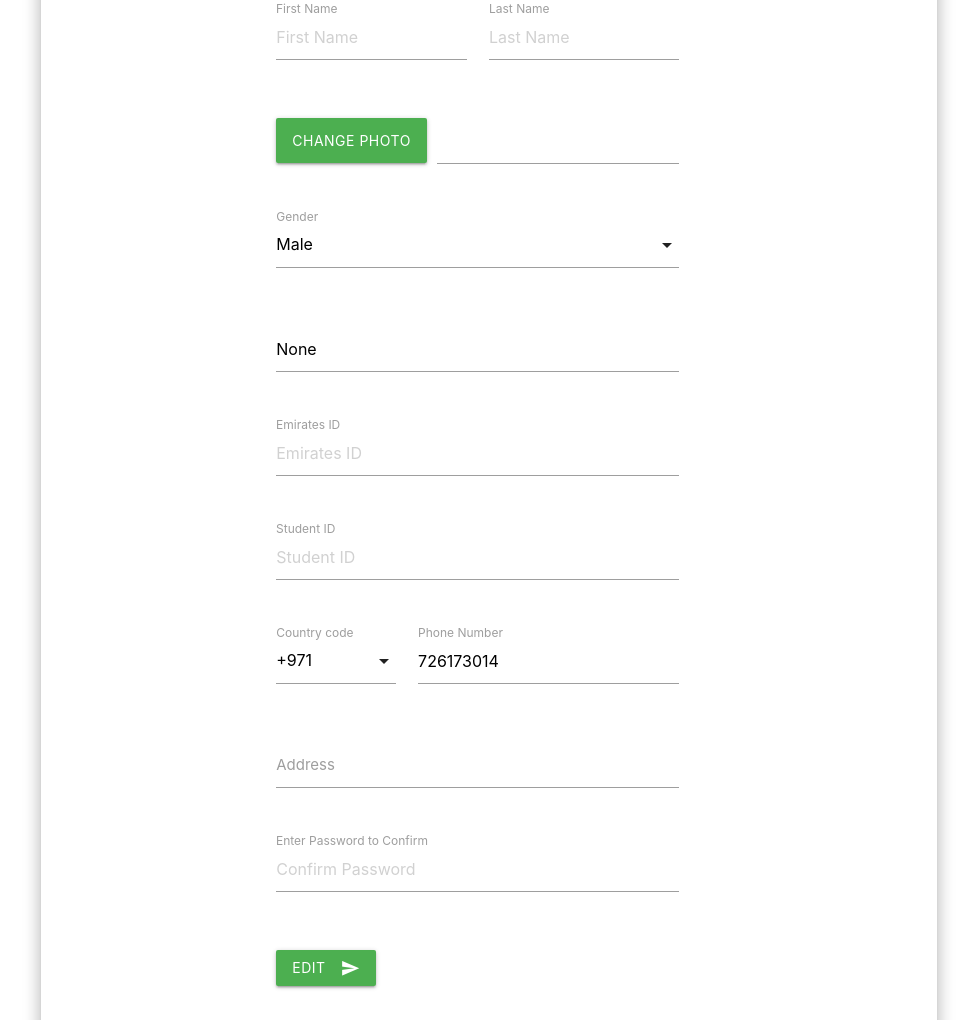
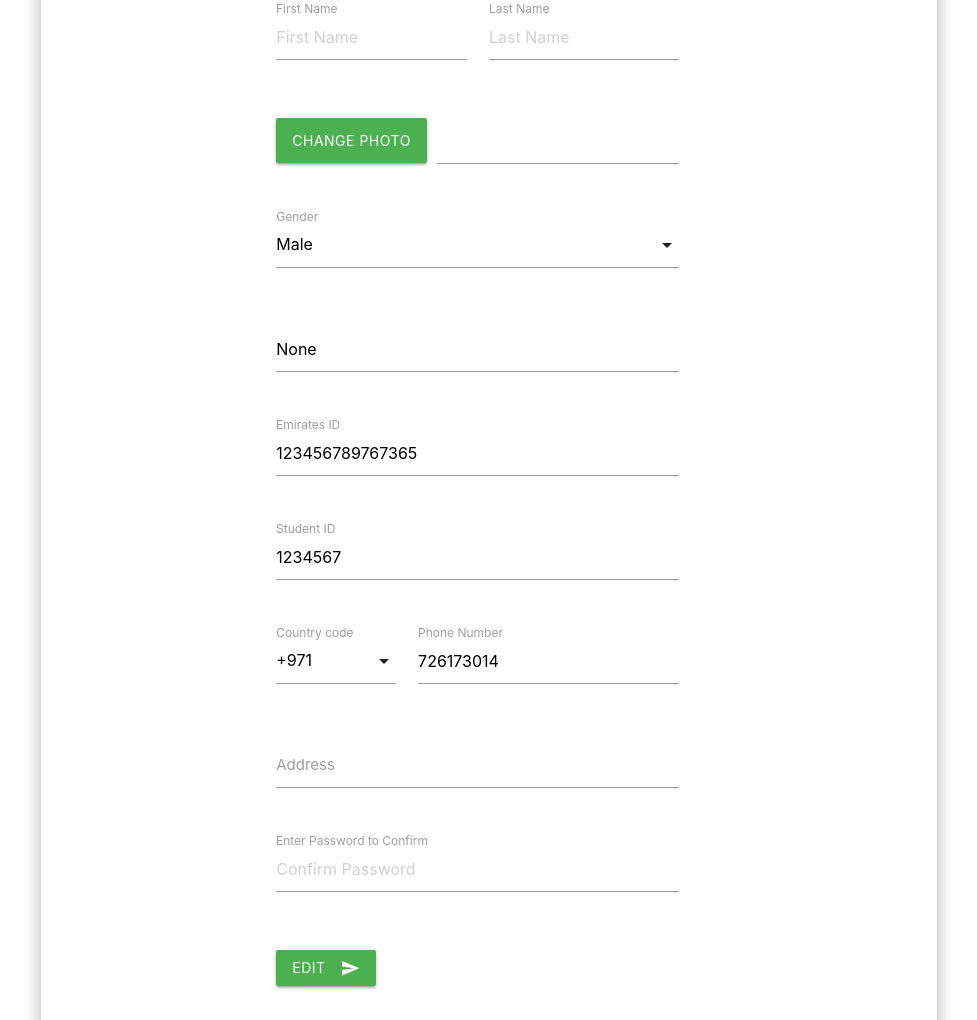
Before and after one commit to xcixor/opinion-aggregator, a Django app: page /edit_profile in a window 1280 px wide. Shown: the part 183-1203 px from the top of the page, without its empty margins (151-1128 px from the left). Run offline with Django 3.2, Linux system fonts and the light colour scheme; a user stored in the database is signed in; some libraries are stand-ins or nearby versions.

Commit message:
add values for fields in edit profile page

```diff
--- a/src/core/opinion_aggregator/templates/edit_profile.html
+++ b/src/core/opinion_aggregator/templates/edit_profile.html
@@ -84,7 +84,7 @@
                 </div>
                 <div class="row">
                   <div class="input-field col s12">
-                    <input name="emirates_id" placeholder="Emirates ID" id="emirates" type="number" class="validate" required>
+                    <input value="{{request.user.emirates_id}}" name="emirates_id" placeholder="Emirates ID" id="emirates" type="number" class="validate" required>
                     <label for="emirates">Emirates ID</label>
                     {% if form.emirates_id.errors %}
                     {% for error in form.emirates_id.errors %}
@@ -97,7 +97,7 @@
                 </div>
                 <div class="row">
                   <div class="input-field col s12">
-                    <input name="student_id" placeholder="Student ID" id="student" type="number" class="validate" required>
+                    <input value="{{request.user.student_id}}" name="student_id" placeholder="Student ID" id="student" type="number" class="validate" required>
                     <label for="student">Student ID</label>
                     {% if form.student_id.errors %}
                     {% for error in form.student_id.errors %}
```
